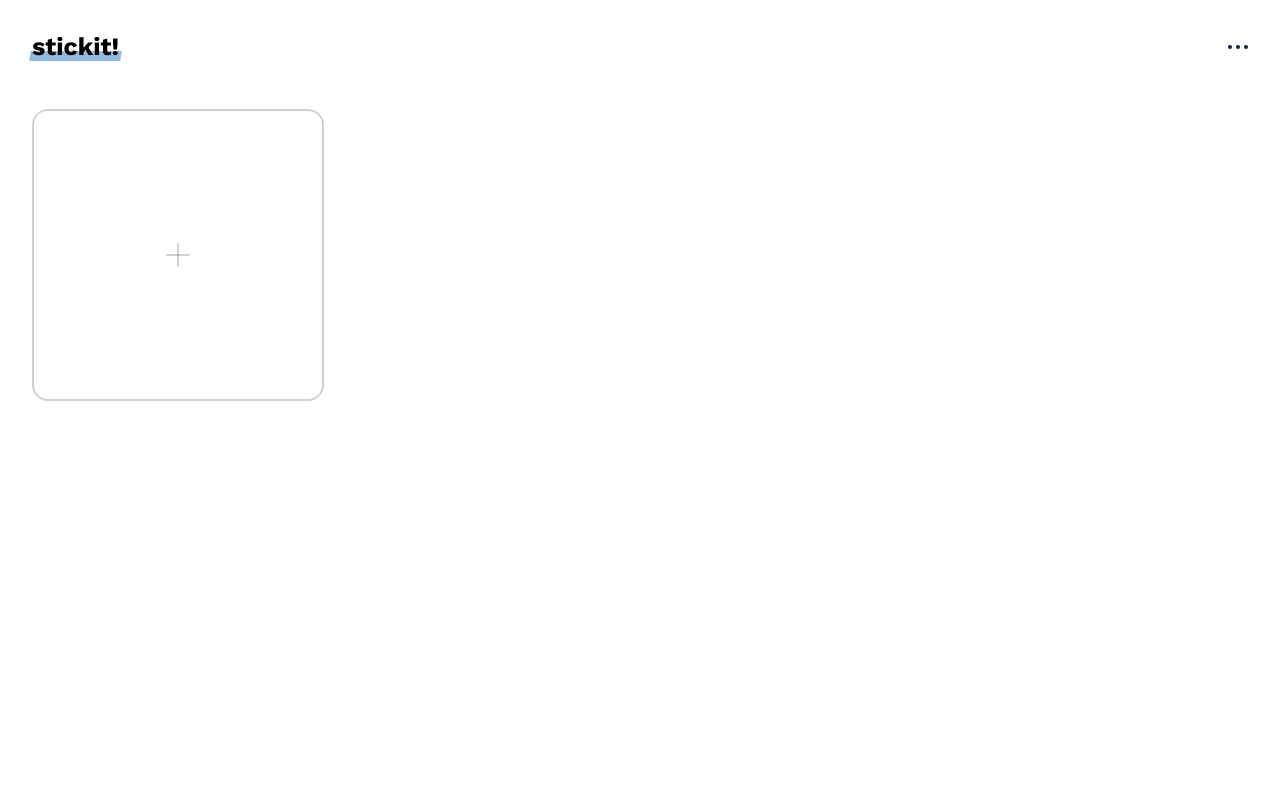
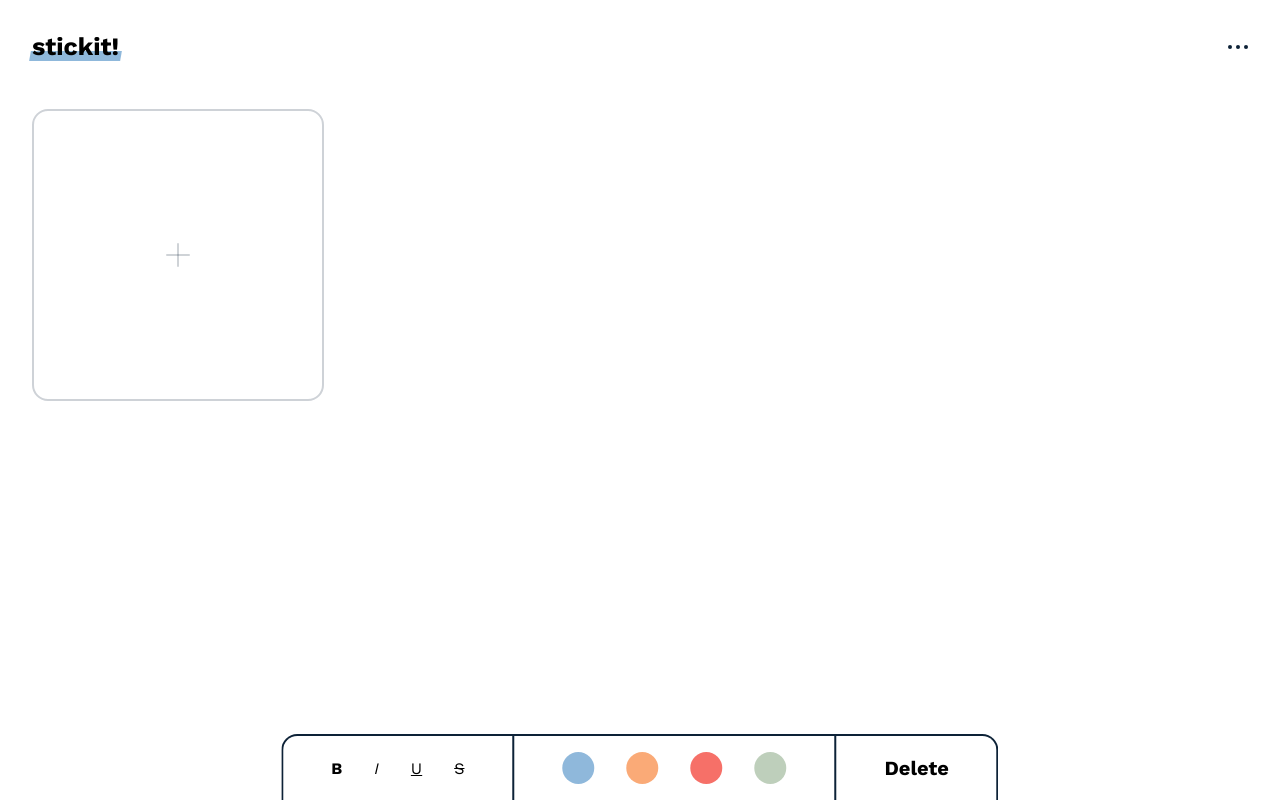
Before and after one commit to ell-ska/stickit, a React (Vite) app: page / in a window 1280 px wide. Built offline with nearby package versions, Linux system fonts and the light colour scheme.

Commit message:
add toolbar

```diff
--- a/src/App.jsx
+++ b/src/App.jsx
@@ -1,8 +1,9 @@
 import { useState, useEffect } from 'react'
 import { nanoid } from 'nanoid'
+import Header from './components/header'
 import Sticky from './components/sticky'
 import AddSticky from './components/addSticky'
-import Header from './components/header'
+import Toolbar from './components/toolbar'
 import './styles/base.css'
 import './styles/variables.css'
 
@@ -50,6 +51,7 @@ function App() {
         })}
         <AddSticky addSticky={addSticky}></AddSticky>
       </section>
+      <Toolbar></Toolbar>
     </div>
   )
 }
--- /dev/null
+++ b/src/components/toolbar.jsx
@@ -0,0 +1,26 @@
+import '../styles/toolbar.css'
+
+const Toolbar = () => {
+
+    return (
+        <div className="toolbar">
+            <div className="text">
+                <button className="text__bold">B</button>
+                <button className="text__italic">I</button>
+                <button className="text__underline">U</button>
+                <button className="text__strikethrough">S</button>
+            </div>
+            <div className="color">
+                <button className="color__swatch color__swatch--1"></button>
+                <button className="color__swatch color__swatch--2"></button>
+                <button className="color__swatch color__swatch--3"></button>
+                <button className="color__swatch color__swatch--4"></button>
+            </div>
+            <div className="delete">
+                <button className="delete__button">Delete</button>
+            </div>
+        </div>
+    )
+}
+
+export default Toolbar
--- /dev/null
+++ b/src/styles/toolbar.css
@@ -0,0 +1,67 @@
+.toolbar {
+    position: fixed;
+    bottom: 0;
+    left: 50%;
+    display: flex;
+    border: 2px solid var(--color-primary);
+    border-bottom: none;
+    border-radius: 1rem 1rem 0 0;
+    background-color: var(--color-secondary);
+    transform: translateX(-50%);
+}
+
+.text,
+.color,
+.delete {
+    display: flex;
+    gap: 2rem;
+    padding: 1rem 3rem;
+}
+
+.text__bold {
+    font-weight: bold;
+}
+
+.text__italic {
+    font-style: italic;
+}
+
+.text__underline {
+    text-decoration: underline;
+}
+
+.text__strikethrough {
+    text-decoration: line-through;
+}
+
+.color {
+    border-inline: 2px solid var(--color-primary);
+}
+
+.color__swatch {
+    width: 2rem;
+    height: 2rem;
+    border-radius: 50%;
+    background-color: red;
+}
+
+.color__swatch--1 {
+    background-color: var(--color-sticky-1);
+}
+
+.color__swatch--2 {
+    background-color: var(--color-sticky-2);
+}
+
+.color__swatch--3 {
+    background-color: var(--color-sticky-3);
+}
+
+.color__swatch--4 {
+    background-color: var(--color-sticky-4);
+}
+
+.delete {
+    font-weight: bold;
+    font-size: var(--font-size-2);
+}
```
